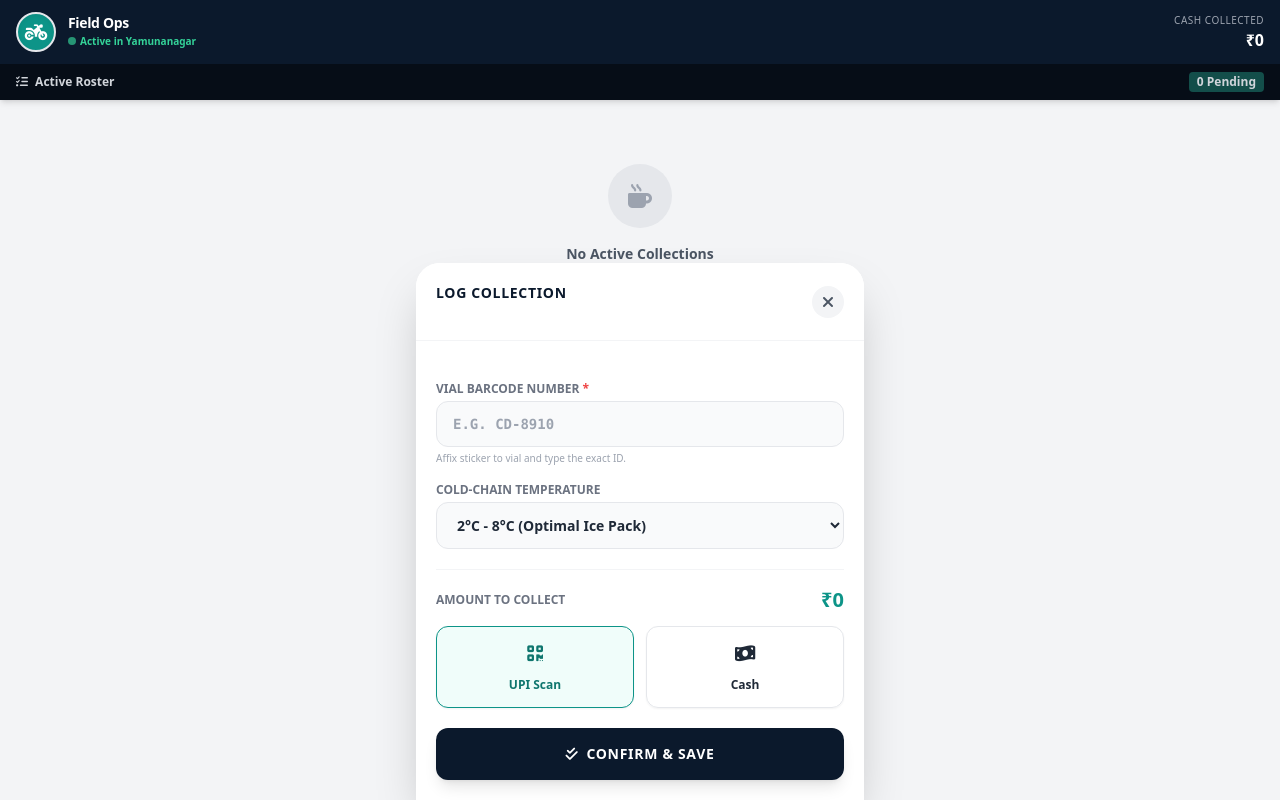
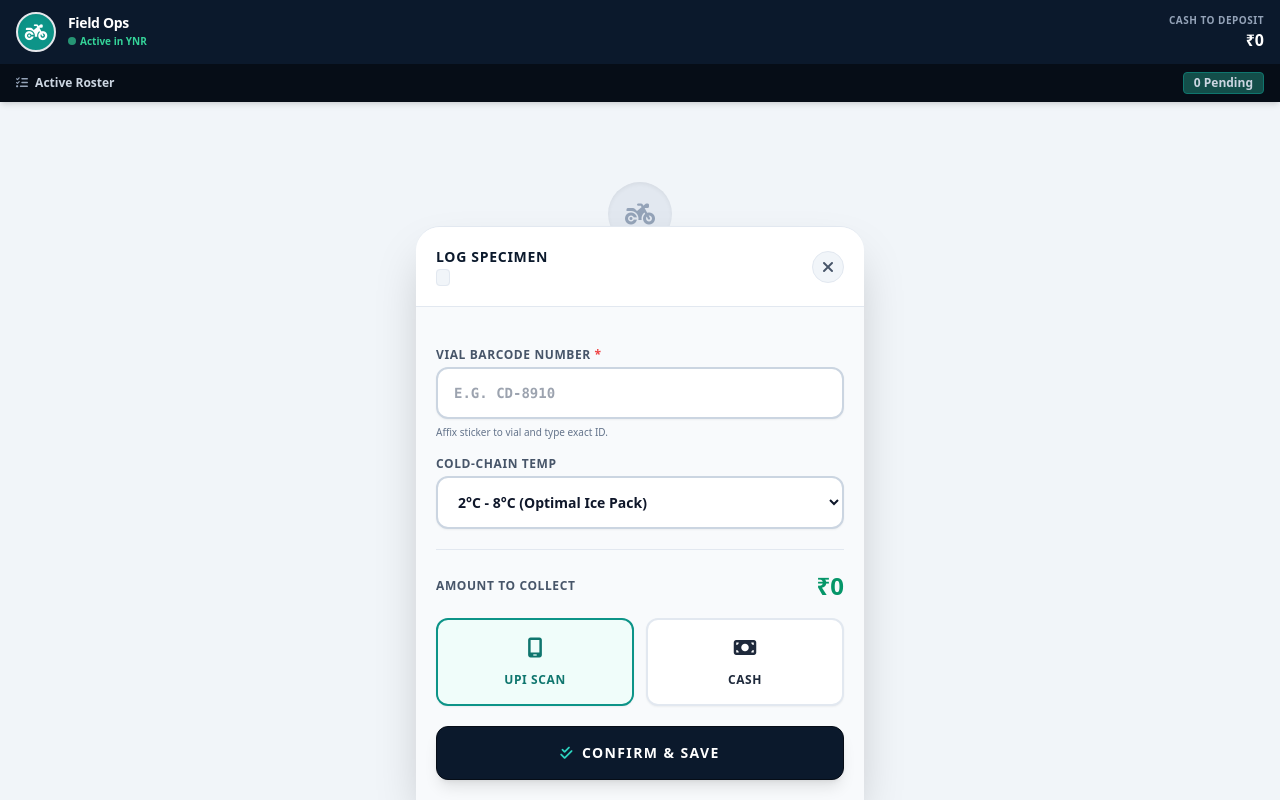
Before and after one commit to lab81617-del/caredrop-website, a Flask app: page /rider in a window 1280 px wide. Run offline with Flask 3, Linux system fonts and the light colour scheme; data that the repository does not hold is empty; some libraries are stand-ins or nearby versions.

Commit message:
Update rider_dashboard.html

```diff
--- a/templates/rider_dashboard.html
+++ b/templates/rider_dashboard.html
@@ -21,7 +21,7 @@
         .modal-visible { transform: translateY(0); }
     </style>
 </head>
-<body class="bg-gray-100 text-gray-800 font-sans antialiased pb-20 selection:bg-brand-500 selection:text-white">
+<body class="bg-slate-100 text-slate-800 font-sans antialiased pb-24 selection:bg-brand-500 selection:text-white">
 
     <!-- Rider Header -->
     <header class="bg-navy-900 text-white sticky top-0 z-40 shadow-md">
@@ -33,115 +33,125 @@
                 <div>
                     <span class="text-sm font-black tracking-tight block leading-none">Field Ops</span>
                     <span class="text-[10px] text-emerald-400 font-bold flex items-center gap-1 mt-1">
-                        <span class="w-2 h-2 rounded-full bg-emerald-400 animate-pulse"></span> Active in Yamunanagar
+                        <span class="w-2 h-2 rounded-full bg-emerald-400 animate-pulse"></span> Active in YNR
                     </span>
                 </div>
             </div>
             <div class="text-right">
-                <span class="text-[10px] text-gray-400 uppercase block tracking-wider">Cash Collected</span>
+                <span class="text-[10px] text-slate-400 uppercase block tracking-wider font-bold">Cash to Deposit</span>
                 <span class="text-base font-black text-brand-400">₹{{ cash_collected|int if cash_collected else 0 }}</span>
             </div>
         </div>
-        <!-- Stats Bar -->
-        <div class="bg-navy-950 px-4 py-2 flex justify-between items-center text-xs text-gray-300">
-            <span class="font-semibold"><i class="fa-solid fa-list-check mr-1"></i> Active Roster</span>
-            <span class="bg-brand-900 text-brand-100 px-2 py-0.5 rounded font-bold">{{ orders|length }} Pending</span>
+        <div class="bg-navy-950 px-4 py-2 flex justify-between items-center text-xs text-slate-300">
+            <span class="font-semibold"><i class="fa-solid fa-list-check mr-1 text-slate-400"></i> Active Roster</span>
+            <span class="bg-brand-900 text-brand-100 border border-brand-700 px-2.5 py-0.5 rounded font-bold">{{ orders|length }} Pending</span>
         </div>
     </header>
 
     <!-- Active Tasks Feed -->
     <main class="max-w-md mx-auto p-4 space-y-4">
         {% for o in orders %}
-        <div class="bg-white rounded-2xl shadow-sm border border-gray-200 overflow-hidden relative {% if o.status == 'Sample Collected' %}opacity-75{% endif %}">
+        <div class="bg-white rounded-2xl shadow-sm border border-slate-200 overflow-hidden relative {% if o.status == 'Sample Collected' %}opacity-75{% endif %}">
 
-            <!-- Side Color Indicator -->
-            <div class="absolute top-0 left-0 w-1.5 h-full {% if o.status == 'Pending' %}bg-red-500{% else %}bg-brand-500{% endif %}"></div>
+            <div class="absolute top-0 left-0 w-1.5 h-full {% if o.status == 'Pending' %}bg-amber-500{% else %}bg-brand-500{% endif %}"></div>
 
-            <div class="p-4 border-b border-gray-100 pl-5">
+            <div class="p-4 border-b border-slate-100 pl-5">
                 <div class="flex justify-between items-start mb-2">
-                    <span class="{% if o.status == 'Pending' %}bg-red-50 text-red-600{% else %}bg-brand-50 text-brand-700{% endif %} px-2 py-0.5 rounded text-[10px] font-black uppercase tracking-wider">
+                    <span class="{% if o.status == 'Pending' %}bg-amber-100 text-amber-800 border border-amber-200{% else %}bg-brand-50 text-brand-700 border border-brand-200{% endif %} px-2.5 py-0.5 rounded text-[10px] font-black uppercase tracking-wider">
                         {{ 'Awaiting Pickup' if o.status == 'Pending' else o.status }}
                     </span>
-                    <span class="text-[10px] font-mono font-bold text-gray-400">{{ o.order_code }}</span>
+                    <span class="text-[11px] font-mono font-bold text-slate-400 bg-slate-100 px-1.5 py-0.5 rounded">{{ o.order_code }}</span>
                 </div>
                 <h3 class="text-lg font-black text-navy-900">{{ o.full_name }}</h3>
-                <p class="text-xs text-gray-500 leading-tight mt-1">
-                    <i class="fa-solid fa-location-dot text-brand-600 mr-1"></i> {{ o.address }}
+                <p class="text-xs text-slate-500 leading-tight mt-1 font-medium">
+                    <i class="fa-solid fa-location-dot text-brand-600 mr-1.5"></i>{{ o.address }}
                 </p>
-                <p class="text-xs text-gray-500 font-semibold mt-1">
-                    <i class="fa-solid fa-phone text-brand-600 mr-1"></i> {{ o.phone }}
+                <p class="text-xs text-slate-500 font-bold mt-1.5">
+                    <i class="fa-solid fa-phone text-slate-400 mr-1.5"></i>{{ o.phone }}
                 </p>
             </div>
 
-            <div class="p-4 bg-gray-50/50 flex justify-between items-center border-b border-gray-100 pl-5">
-                <div class="max-w-[60%]">
-                    <span class="block text-[10px] text-gray-400 font-bold uppercase">Tests to Draw</span>
+            <div class="p-4 bg-slate-50 flex justify-between items-center border-b border-slate-200 pl-5">
+                <div class="max-w-[65%]">
+                    <span class="block text-[10px] text-slate-400 font-bold uppercase tracking-wider">Tests to Draw</span>
                     <span class="text-xs font-bold text-navy-900 block truncate">{{ o.tests_requested }}</span>
                 </div>
                 <div class="text-right">
-                    <span class="block text-[10px] text-gray-400 font-bold uppercase">Collect Bill</span>
-                    <span class="text-sm font-black text-emerald-600">₹{{ o.total_bill|int }}</span>
+                    <span class="block text-[10px] text-slate-400 font-bold uppercase tracking-wider">Collect Bill</span>
+                    <span class="text-base font-black text-emerald-600">₹{{ o.total_bill|int }}</span>
                 </div>
             </div>
 
-            <div class="p-4 grid grid-cols-2 gap-3 pl-5">
-                <a href="https://wa.me/91{{ o.phone }}" target="_blank" class="flex justify-center items-center gap-2 py-2.5 bg-gray-100 hover:bg-gray-200 text-gray-700 rounded-xl text-xs font-bold transition">
+            <div class="p-4 grid grid-cols-2 gap-3 pl-5 bg-white">
+                <a href="https://wa.me/91{{ o.phone }}" target="_blank" class="flex justify-center items-center gap-2 py-3 bg-slate-100 border border-slate-200 hover:bg-slate-200 text-slate-700 rounded-xl text-xs font-bold transition shadow-sm">
                     <i class="fa-brands fa-whatsapp text-emerald-500 text-lg"></i> Message
                 </a>
 
                 {% if o.status == 'Pending' %}
-                <button onclick="openActionModal('{{ o.id }}', '{{ o.order_code }}', '{{ o.full_name|escape }}', '{{ o.total_bill|int }}')" class="flex justify-center items-center gap-2 py-2.5 bg-brand-600 hover:bg-brand-700 text-white rounded-xl text-xs font-bold shadow-md shadow-brand-600/30 transition active:scale-95">
-                    <i class="fa-solid fa-syringe"></i> Mark Collected
+                <!-- Data attributes completely prevent JS crashes from weird characters -->
+                <button type="button"
+                        data-id="{{ o.id }}"
+                        data-code="{{ o.order_code }}"
+                        data-name="{{ o.full_name|replace('"', '')|replace("'", "") }}"
+                        data-amount="{{ o.total_bill|int }}"
+                        onclick="openActionModal(this)"
+                        class="flex justify-center items-center gap-2 py-3 bg-brand-600 hover:bg-brand-700 text-white rounded-xl text-xs font-bold shadow-md shadow-brand-600/30 transition active:scale-95">
+                    <i class="fa-solid fa-syringe text-sm"></i> Mark Collected
                 </button>
                 {% else %}
-                <div class="flex justify-center items-center gap-2 py-2.5 bg-gray-50 text-brand-600 rounded-xl text-xs font-bold border border-brand-200">
+                <div class="flex justify-center items-center gap-2 py-3 bg-slate-50 text-brand-600 rounded-xl text-xs font-bold border border-brand-200">
                     <i class="fa-solid fa-check-circle"></i> Completed
                 </div>
                 {% endif %}
             </div>
         </div>
         {% else %}
-        <div class="text-center py-12">
-            <div class="w-16 h-16 bg-gray-200 text-gray-400 rounded-full flex items-center justify-center mx-auto mb-4 text-2xl">
-                <i class="fa-solid fa-mug-hot"></i>
+        <div class="text-center py-16">
+            <div class="w-16 h-16 bg-slate-200 text-slate-400 rounded-full flex items-center justify-center mx-auto mb-4 text-2xl shadow-inner">
+                <i class="fa-solid fa-motorcycle"></i>
             </div>
-            <h3 class="text-sm font-bold text-gray-600">No Active Collections</h3>
-            <p class="text-xs text-gray-400 mt-1">Sit tight. New orders will appear here automatically.</p>
+            <h3 class="text-base font-black text-slate-700">No Active Collections</h3>
+            <p class="text-xs text-slate-500 mt-1">Sit tight. New orders will appear here.</p>
         </div>
         {% endfor %}
     </main>
 
     <!-- Slide-Up Action Modal (Clinical Entry) -->
-    <div id="modal-overlay" class="fixed inset-0 bg-navy-900/60 z-50 hidden opacity-0 transition-opacity duration-300"></div>
-    <div id="action-modal" class="fixed bottom-0 w-full max-w-md left-1/2 transform -translate-x-1/2 bg-white rounded-t-3xl z-50 modal-hidden shadow-2xl flex flex-col max-h-[85vh]">
+    <div id="modal-overlay" class="fixed inset-0 bg-navy-900/70 z-50 hidden opacity-0 transition-opacity duration-300 backdrop-blur-sm"></div>
 
-        <div class="p-5 border-b border-gray-100 flex justify-between items-center bg-white rounded-t-3xl">
+    <div id="action-modal" class="fixed bottom-0 w-full max-w-md left-1/2 transform -translate-x-1/2 bg-slate-50 rounded-t-3xl z-50 modal-hidden shadow-2xl flex flex-col border-t border-slate-200">
+
+        <div class="p-5 border-b border-slate-200 flex justify-between items-center bg-white rounded-t-3xl">
             <div>
-                <h3 class="text-sm font-black text-navy-900 uppercase tracking-wider">Log Collection</h3>
-                <p class="text-xs text-gray-500"><span id="modal-order-code" class="font-mono text-[10px] text-gray-400 mr-1"></span> <span id="modal-patient-name" class="font-bold"></span></p>
+                <h3 class="text-sm font-black text-navy-900 uppercase tracking-wider">Log Specimen</h3>
+                <p class="text-xs text-slate-500 mt-0.5">
+                    <span id="modal-order-code" class="font-mono text-[10px] text-slate-400 bg-slate-100 px-1.5 py-0.5 rounded border border-slate-200 mr-1"></span>
+                    <span id="modal-patient-name" class="font-bold text-slate-700"></span>
+                </p>
             </div>
-            <button onclick="closeActionModal()" class="w-8 h-8 bg-gray-100 text-gray-600 rounded-full flex items-center justify-center hover:bg-gray-200">
+            <button type="button" onclick="closeActionModal()" class="w-8 h-8 bg-slate-100 text-slate-600 rounded-full flex items-center justify-center hover:bg-slate-200 border border-slate-200 transition">
                 <i class="fa-solid fa-xmark"></i>
             </button>
         </div>
 
-        <form action="/api/rider/complete" method="POST" class="p-5 overflow-y-auto flex-1 space-y-5">
+        <form action="/api/rider/complete" method="POST" class="p-5 overflow-y-auto max-h-[70vh] flex-1 space-y-5">
             <input type="hidden" name="order_id" id="modal-order-id">
 
-            <!-- Logistics & Clinical -->
             <div class="space-y-4">
                 <div>
-                    <label class="block text-xs font-bold text-gray-500 uppercase mb-1">Vial Barcode Number <span class="text-red-500">*</span></label>
+                    <label class="block text-xs font-bold text-slate-600 uppercase mb-1 tracking-wider">Vial Barcode Number <span class="text-red-500">*</span></label>
                     <div class="flex gap-2">
+                        <!-- High Contrast Input -->
                         <input type="text" name="barcode" required placeholder="e.g. CD-8910"
-                            class="w-full px-4 py-3 bg-gray-50 border border-gray-200 rounded-xl text-sm font-mono font-bold focus:ring-2 focus:ring-brand-600 outline-none uppercase">
+                            class="w-full px-4 py-3.5 bg-white border-2 border-slate-300 rounded-xl text-sm font-mono font-bold text-slate-900 focus:border-brand-600 focus:ring-0 outline-none uppercase shadow-sm">
                     </div>
-                    <p class="text-[10px] text-gray-400 mt-1">Affix sticker to vial and type the exact ID.</p>
+                    <p class="text-[10px] text-slate-500 mt-1.5 font-medium">Affix sticker to vial and type exact ID.</p>
                 </div>
 
                 <div>
-                    <label class="block text-xs font-bold text-gray-500 uppercase mb-1">Cold-Chain Temperature</label>
-                    <select name="temperature" class="w-full px-4 py-3 bg-gray-50 border border-gray-200 rounded-xl text-sm font-semibold focus:ring-2 focus:ring-brand-600 outline-none">
+                    <label class="block text-xs font-bold text-slate-600 uppercase mb-1 tracking-wider">Cold-Chain Temp</label>
+                    <!-- High Contrast Select -->
+                    <select name="temperature" class="w-full px-4 py-3.5 bg-white border-2 border-slate-300 rounded-xl text-sm font-bold text-slate-900 focus:border-brand-600 outline-none shadow-sm">
                         <option value="2-8°C (Optimal)">2°C - 8°C (Optimal Ice Pack)</option>
                         <option value="Ambient">Ambient Room Temp</option>
                     </select>
@@ -149,39 +159,45 @@
             </div>
 
             <!-- Financials -->
-            <div class="pt-4 border-t border-gray-100">
-                <div class="flex justify-between items-center mb-3">
-                    <label class="block text-xs font-bold text-gray-500 uppercase">Amount to Collect</label>
-                    <span class="text-xl font-black text-brand-600" id="modal-amount">₹0</span>
+            <div class="pt-5 border-t border-slate-200">
+                <div class="flex justify-between items-center mb-4">
+                    <label class="block text-xs font-bold text-slate-600 uppercase tracking-wider">Amount to Collect</label>
+                    <span class="text-2xl font-black text-emerald-600" id="modal-amount">₹0</span>
                 </div>
 
                 <div class="grid grid-cols-2 gap-3">
                     <label class="cursor-pointer">
                         <input type="radio" name="payment_mode" value="UPI" class="peer sr-only" checked>
-                        <div class="text-center py-3 border border-gray-200 rounded-xl peer-checked:border-brand-600 peer-checked:bg-brand-50 peer-checked:text-brand-700 transition shadow-sm">
-                            <i class="fa-solid fa-qrcode text-lg mb-1 block"></i>
-                            <span class="text-xs font-bold">UPI Scan</span>
+                        <div class="text-center py-3.5 bg-white border-2 border-slate-200 rounded-xl peer-checked:border-brand-600 peer-checked:bg-brand-50 peer-checked:text-brand-700 transition shadow-sm">
+                            <!-- Bulletproof Icons -->
+                            <i class="fa-solid fa-mobile-screen text-xl mb-1 block"></i>
+                            <span class="text-xs font-bold uppercase tracking-wider">UPI Scan</span>
                         </div>
                     </label>
                     <label class="cursor-pointer">
                         <input type="radio" name="payment_mode" value="Cash" class="peer sr-only">
-                        <div class="text-center py-3 border border-gray-200 rounded-xl peer-checked:border-emerald-600 peer-checked:bg-emerald-50 peer-checked:text-emerald-700 transition shadow-sm">
-                            <i class="fa-solid fa-money-bill-wave text-lg mb-1 block"></i>
-                            <span class="text-xs font-bold">Cash</span>
+                        <div class="text-center py-3.5 bg-white border-2 border-slate-200 rounded-xl peer-checked:border-emerald-600 peer-checked:bg-emerald-50 peer-checked:text-emerald-700 transition shadow-sm">
+                            <i class="fa-solid fa-money-bill text-xl mb-1 block"></i>
+                            <span class="text-xs font-bold uppercase tracking-wider">Cash</span>
                         </div>
                     </label>
                 </div>
             </div>
 
-            <button type="submit" class="w-full bg-navy-900 text-white font-bold py-4 rounded-xl shadow-lg active:scale-95 transition-transform flex justify-center items-center gap-2 mt-4 text-sm uppercase tracking-wider">
-                <i class="fa-solid fa-check-double"></i> Confirm & Save
+            <button type="submit" class="w-full bg-navy-900 hover:bg-slate-800 text-white font-black py-4 rounded-xl shadow-lg active:scale-95 transition-all flex justify-center items-center gap-2 mt-2 text-sm uppercase tracking-widest border border-navy-950">
+                <i class="fa-solid fa-check-double text-teal-400"></i> Confirm & Save
             </button>
         </form>
     </div>
 
-    <!-- Script for Modal Logic -->
+    <!-- Script uses robust data-* attributes, preventing parsing crashes -->
     <script>
-        function openActionModal(orderId, orderCode, patientName, amount) {
+        function openActionModal(btn) {
+            const orderId = btn.getAttribute('data-id');
+            const orderCode = btn.getAttribute('data-code');
+            const patientName = btn.getAttribute('data-name');
+            const amount = btn.getAttribute('data-amount');
+
             document.getElementById('modal-order-id').value = orderId;
             document.getElementById('modal-order-code').innerText = orderCode;
             document.getElementById('modal-patient-name').innerText = patientName;
```
